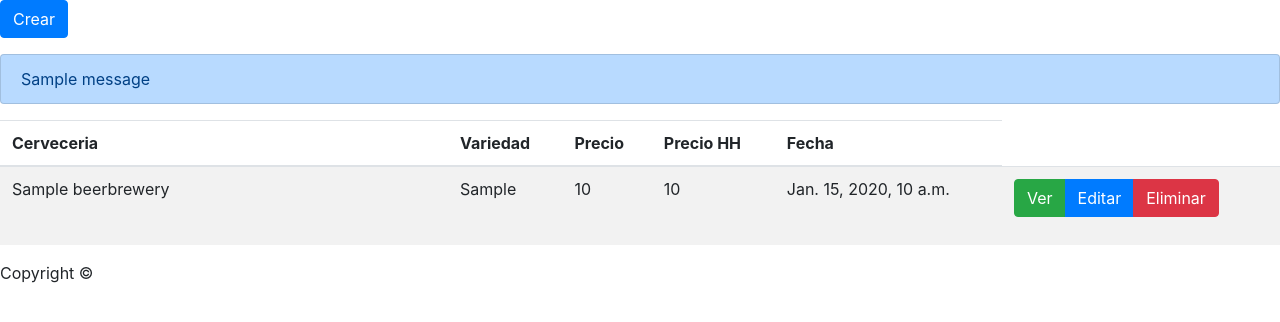
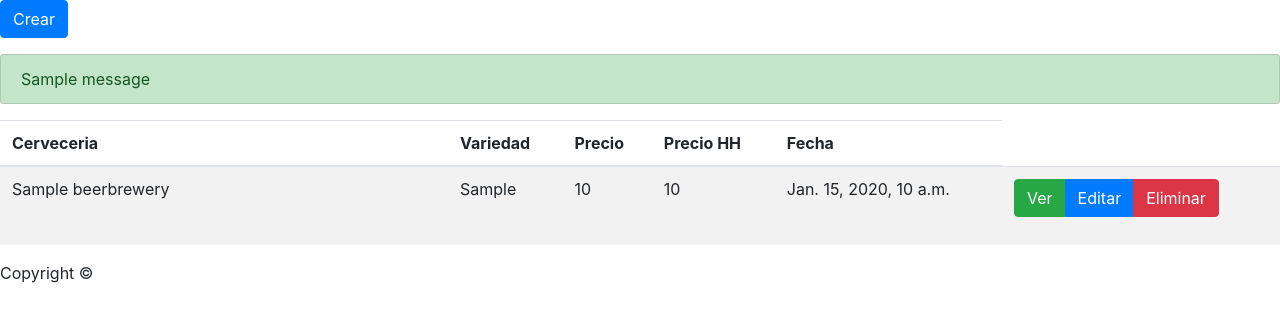
Before and after one commit to eflipe/birrita_, a Django app: page / in a window 1280 px wide. Shown: the top 322 px of the page. Run offline with Django 3.2, Linux system fonts and the light colour scheme; tables that the repository leaves empty hold one stand-in row (values such as "Sample post"); one stand-in notice (Sample message) is shown; some libraries are stand-ins or nearby versions.

Commit message:
[MOD] changed color in messages

```diff
--- a/birrita_root/birrita_app/templates/birrita_app/message.html
+++ b/birrita_root/birrita_app/templates/birrita_app/message.html
@@ -1,8 +1,11 @@
 {% if messages %}
   <ul class="messages list-group mb-3">
     {% for message in messages %}
-
-    <li {% if message.tags %} class="{{ message.tags }} list-group-item list-group-item-primary"{% endif %}>{{ message }}</li>
+    {% if 'danger' in message.extra_tags %}
+    <li class="list-group-item list-group-item-danger">{{ message }}</li>
+    {% else %}
+    <li {% if message.tags %} class="{{ message.tags }} list-group-item list-group-item-success"{% endif %}>{{ message }}</li>
+    {% endif %}
     {% endfor %}
   </ul>
 {% endif %}
--- a/birrita_root/birrita_app/views.py
+++ b/birrita_root/birrita_app/views.py
@@ -51,7 +51,7 @@ class BeersListDelete(SuccessMessageMixin, DeleteView):
 
     def get_success_url(self):
         success_message = 'Deleted!'
-        messages.success(self.request, (success_message))
+        messages.success(self.request, success_message, extra_tags='danger')
         return reverse('list_view')
 
 
```
